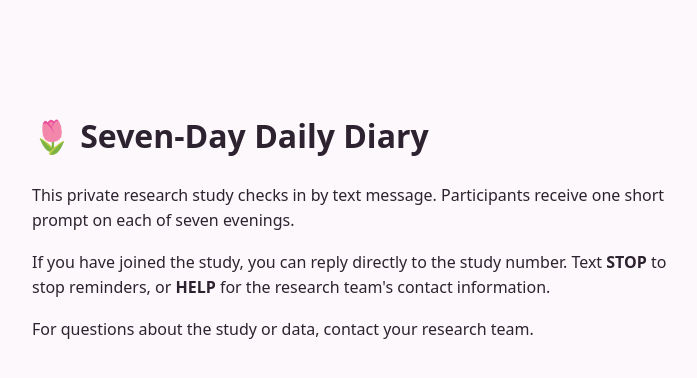
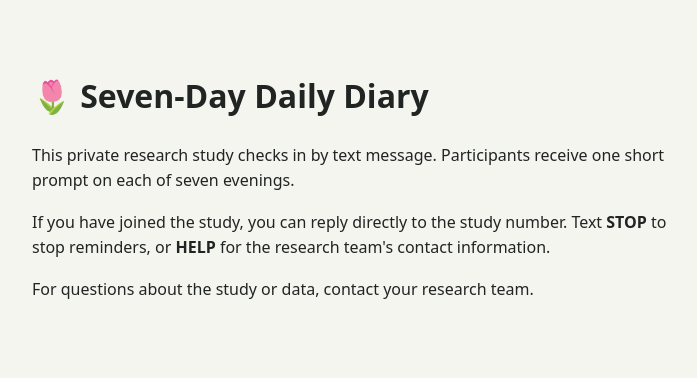
Before and after one commit to dhwanib-del/daily-diary-bot, a Next.js app: page / in a window 1280 px wide. Shown: the top 378 px of the page, without its empty margins (288-985 px from the left). Built offline with nearby package versions, Linux system fonts and the light colour scheme.

Commit message:
Replace broken SMS landing page with one-click survey

```diff
--- a/app/layout.jsx
+++ b/app/layout.jsx
@@ -1,4 +1,4 @@
-export const metadata = { title: "Daily Diary Study", robots: "noindex, nofollow" };
+export const metadata = { title: "In / Out | U-M Student Research", robots: "noindex, nofollow" };
 export default function RootLayout({ children }) {
-  return <html lang="en"><body style={{fontFamily:"system-ui", padding:32, background:"#fcf8fb",color:"#2d2330"}}>{children}</body></html>;
+  return <html lang="en"><body style={{margin:0, padding:0, fontFamily:"system-ui, -apple-system, BlinkMacSystemFont, 'Segoe UI', sans-serif", background:"#f5f5ef", color:"#202423"}}>{children}</body></html>;
 }
```
